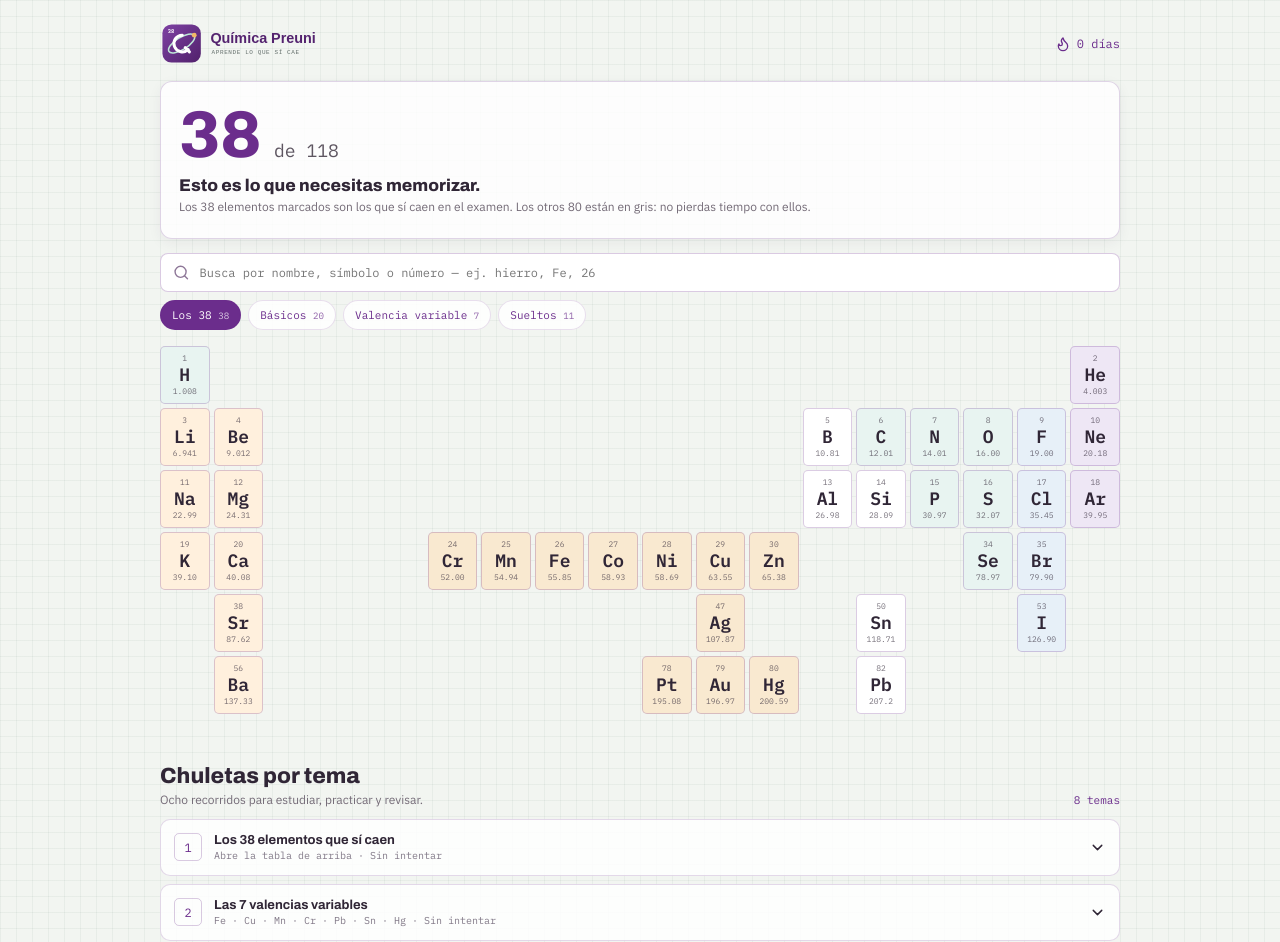
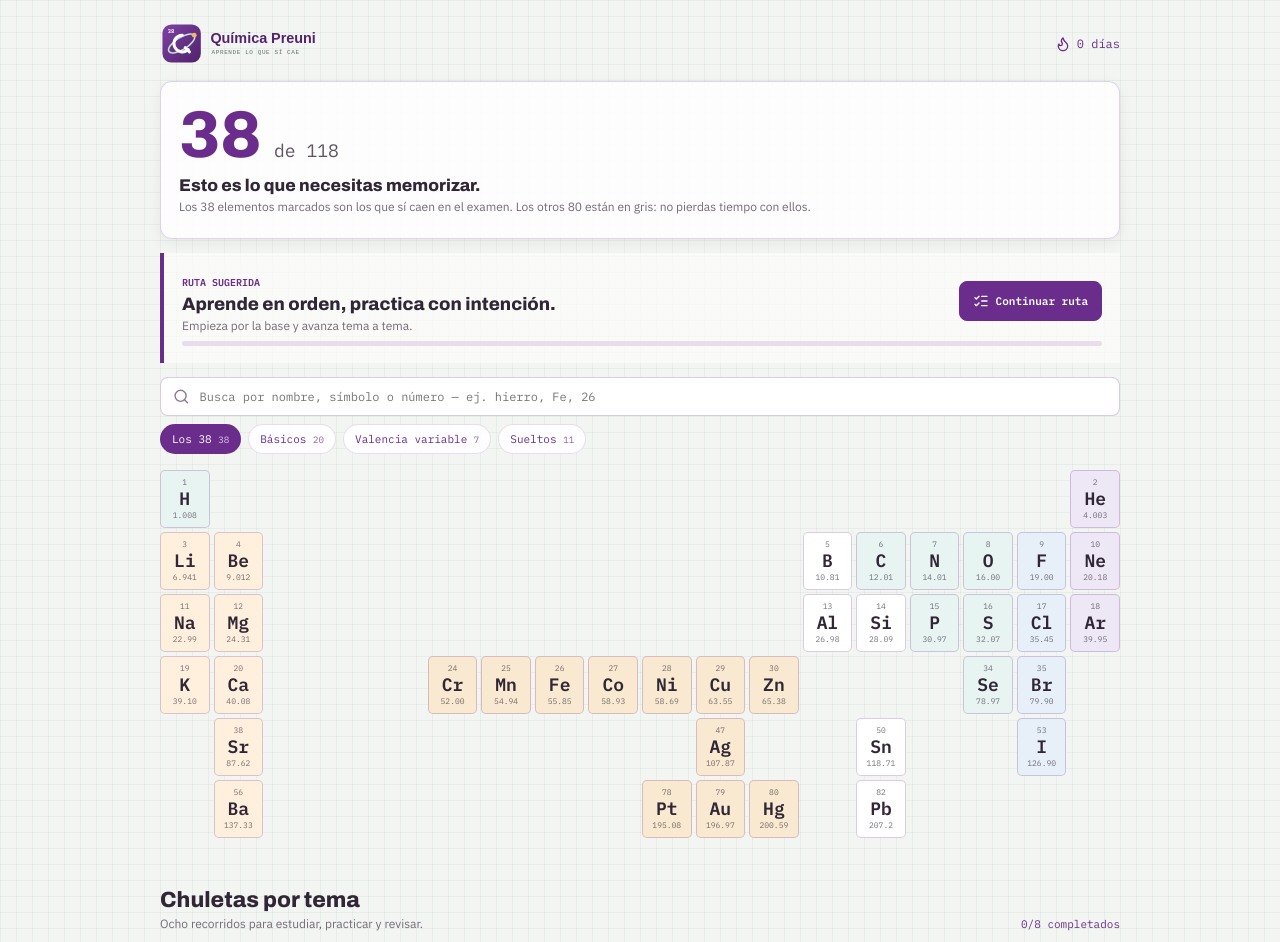
Before and after one commit to juanxaviercasa/tabla-periodica, a React (Vite) app: page / in a window 1280 px wide. Shown: the top 942 px of the page. Built offline with nearby package versions, Linux system fonts and the light colour scheme.

Commit message:
Add guided chemistry learning path

```diff
--- a/src/App.jsx
+++ b/src/App.jsx
@@ -28,9 +28,12 @@ function Home() {
     const matchesQuery = `${element.name} ${element.symbol} ${element.z}`.toLowerCase().includes(query.toLowerCase());
     return matchesQuery && (category === "all" || element.category === category);
   }), [query, category]);
+  const completedTopics = topics.filter((topic) => getBestScore(topic.id)).length;
+  const nextTopic = topics.find((topic) => !getBestScore(topic.id)) ?? topics[0];
 
   return <main>
     <section className="hero"><div className="hero-number">38 <span>de 118</span></div><h1>Esto es lo que necesitas memorizar.</h1><p>Los 38 elementos marcados son los que sí caen en el examen. Los otros 80 están en gris: no pierdas tiempo con ellos.</p></section>
+    <section className="study-guide" aria-labelledby="guide-heading"><div><span className="eyebrow">Ruta sugerida</span><h2 id="guide-heading">Aprende en orden, practica con intención.</h2><p>{completedTopics === 0 ? "Empieza por la base y avanza tema a tema." : `Has completado ${completedTopics} de ${topics.length} temas. Tu siguiente paso es ${nextTopic.title}.`}</p></div><Link className="primary-action" to={`/quiz/${nextTopic.id}`}><ListChecks size={16} aria-hidden="true" /> {completedTopics === topics.length ? "Repasar de nuevo" : "Continuar ruta"}</Link><div className="route-progress" aria-label={`${completedTopics} de ${topics.length} temas completados`}><span style={{ width: `${(completedTopics / topics.length) * 100}%` }} /></div></section>
     <section className="table-section" aria-labelledby="table-heading">
       <h2 id="table-heading" className="sr-only">Tabla periódica priorizada</h2>
       <label className="search"><Search size={17} aria-hidden="true" /><span className="sr-only">Buscar elemento</span><input value={query} onChange={(event) => setQuery(event.target.value)} placeholder="Busca por nombre, símbolo o número — ej. hierro, Fe, 26" /></label>
@@ -38,7 +41,7 @@ function Home() {
       <div className="periodic-grid" aria-live="polite">{filtered.map((element) => <button key={element.z} className={`element family-${element.family.toLowerCase().replaceAll(" ", "-")}`} style={{ gridColumn: element.col, gridRow: element.row }} aria-label={`${element.name}, número atómico ${element.z}`}><small>{element.z}</small><b aria-hidden="true">{element.symbol}</b><span aria-hidden="true">{element.mass}</span></button>)}</div>
       {!filtered.length && <p className="empty-state">No encontramos elementos con esa búsqueda.</p>}
     </section>
-    <section className="topics" aria-labelledby="topics-heading"><div className="section-heading"><div><h2 id="topics-heading">Chuletas por tema</h2><p>Ocho recorridos para estudiar, practicar y revisar.</p></div><span>{topics.length} temas</span></div>{topics.map((topic) => { const best = getBestScore(topic.id); return <article className={`topic ${openTopic === topic.id ? "expanded" : ""}`} key={topic.id}><button className="topic-toggle" onClick={() => setOpenTopic(openTopic === topic.id ? null : topic.id)} aria-expanded={openTopic === topic.id}><span className="topic-number">{topic.number}</span><span><strong>{topic.title}</strong><small>{topic.tag}{best ? ` · Mejor: ${best.score}/${best.total}` : " · Sin intentar"}</small></span><ChevronDown size={17} aria-hidden="true" /></button>{openTopic === topic.id && <div className="topic-body"><p>{topic.description}</p><div className="topic-actions"><Link className="primary-action" to={`/quiz/${topic.id}`}><ListChecks size={16} aria-hidden="true" /> Practicar este tema</Link><a className="secondary-action" href={contactUrl} target="_blank" rel="noreferrer"><MessageCircle size={16} aria-hidden="true" /> Material completo</a></div></div>}</article>; })}</section>
+    <section className="topics" aria-labelledby="topics-heading"><div className="section-heading"><div><h2 id="topics-heading">Chuletas por tema</h2><p>Ocho recorridos para estudiar, practicar y revisar.</p></div><span>{completedTopics}/{topics.length} completados</span></div>{topics.map((topic) => { const best = getBestScore(topic.id); return <article className={`topic ${openTopic === topic.id ? "expanded" : ""}`} key={topic.id}><button className="topic-toggle" onClick={() => setOpenTopic(openTopic === topic.id ? null : topic.id)} aria-expanded={openTopic === topic.id}><span className="topic-number">{topic.number}</span><span><strong>{topic.title}</strong><small>{topic.tag}{best ? ` · Mejor: ${best.score}/${best.total}` : " · Sin intentar"}</small></span><ChevronDown size={17} aria-hidden="true" /></button>{openTopic === topic.id && <div className="topic-body"><div className="topic-meta"><span>{topic.level}</span><span>{topic.duration}</span></div><p>{topic.description}</p><p className="prerequisite"><strong>Antes de empezar:</strong> {topic.prerequisite}</p><div className="topic-actions"><Link className="primary-action" to={`/quiz/${topic.id}`}><ListChecks size={16} aria-hidden="true" /> Practicar este tema</Link><a className="secondary-action" href={contactUrl} target="_blank" rel="noreferrer"><MessageCircle size={16} aria-hidden="true" /> Material completo</a></div></div>}</article>; })}</section>
   </main>;
 }
 
--- a/src/data.js
+++ b/src/data.js
@@ -30,14 +30,14 @@ const elements = [
 ].map(([z, symbol, name, mass, col, row, category, family]) => ({ z, symbol, name, mass, col, row, category, family }));
 
 const quizTopicMap = [
-  ["los-38", "elementos-38", 1, "Abre la tabla de arriba", "Reconoce los elementos prioritarios y su ubicación."],
-  ["valencias-variables", "valencias", 2, "Fe · Cu · Mn · Cr · Pb · Sn · Hg", "Identifica estados de oxidación frecuentes."],
-  ["nomenclatura-8-pasos", "nomenclatura", 3, "De óxido básico a hidruro", "Ordena el procedimiento para nombrar compuestos."],
-  ["iones-poliatomicos", "iones", 4, "Agrupados por familia", "Memoriza nombres, fórmulas y cargas."],
-  ["configuracion-moller", "configuracion", 5, "Con los anómalos de Cr y Cu", "Construye configuraciones sin perder el orden energético."],
-  ["tendencias-periodicas", "tendencias", 6, "Solo dos direcciones opuestas", "Compara radio, energía de ionización y electronegatividad."],
-  ["estequiometria-mol", "estequiometria", 7, "El puente entre gramos y partículas", "Resuelve conversiones y proporciones químicas."],
-  ["enlace-quimico", "enlace", 8, "Iónico · covalente · metálico", "Distingue cómo se unen los átomos."]
+  ["los-38", "elementos-38", 1, "Abre la tabla de arriba", "Reconoce los elementos prioritarios y su ubicación.", "Base", "8 min", "Empieza aquí: te da el mapa del curso."],
+  ["valencias-variables", "valencias", 2, "Fe · Cu · Mn · Cr · Pb · Sn · Hg", "Identifica estados de oxidación frecuentes.", "Base", "10 min", "Después de ubicar los 38 elementos."],
+  ["nomenclatura-8-pasos", "nomenclatura", 3, "De óxido básico a hidruro", "Ordena el procedimiento para nombrar compuestos.", "Intermedio", "12 min", "Usa las valencias variables como apoyo."],
+  ["iones-poliatomicos", "iones", 4, "Agrupados por familia", "Memoriza nombres, fórmulas y cargas.", "Intermedio", "10 min", "Conviene dominar nomenclatura primero."],
+  ["configuracion-moller", "configuracion", 5, "Con los anómalos de Cr y Cu", "Construye configuraciones sin perder el orden energético.", "Intermedio", "12 min", "Requiere reconocer símbolos y números atómicos."],
+  ["tendencias-periodicas", "tendencias", 6, "Solo dos direcciones opuestas", "Compara radio, energía de ionización y electronegatividad.", "Intermedio", "10 min", "Lee la tabla antes de memorizar direcciones."],
+  ["estequiometria-mol", "estequiometria", 7, "El puente entre gramos y partículas", "Resuelve conversiones y proporciones químicas.", "Aplicación", "14 min", "Apóyate en masa atómica y número de Avogadro."],
+  ["enlace-quimico", "enlace", 8, "Iónico · covalente · metálico", "Distingue cómo se unen los átomos.", "Aplicación", "10 min", "Cierra la ruta conectando estructura y propiedades."]
 ];
 
 const answerIndex = { a: 0, b: 1, c: 2, d: 3 };
@@ -49,12 +49,15 @@ const normalizeQuestions = (questions) => questions.map((question) => ({
   explain: question.explicacion
 }));
 
-export const topics = quizTopicMap.map(([id, bankId, number, tag, description]) => ({
+export const topics = quizTopicMap.map(([id, bankId, number, tag, description, level, duration, prerequisite]) => ({
   id,
   number,
   title: quizBank[bankId].titulo,
   tag,
   description,
+  level,
+  duration,
+  prerequisite,
   questions: normalizeQuestions(quizBank[bankId].preguntas)
 }));
 
```
Also changed, not shown: src/styles.css.
